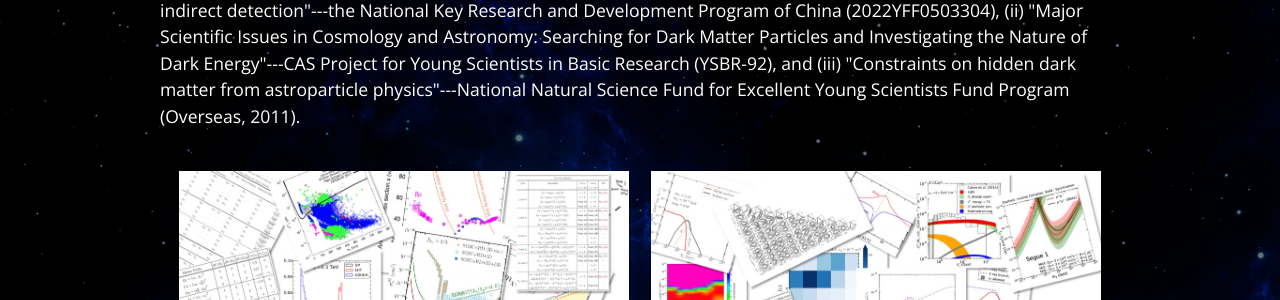
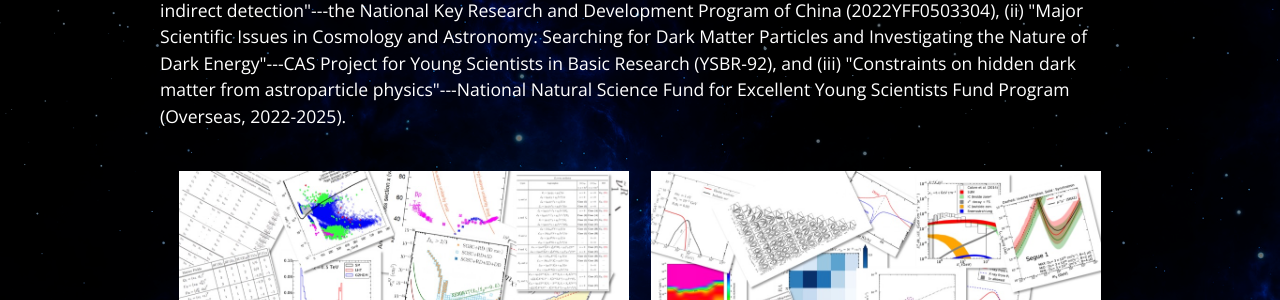
Before and after one commit to smingtsai/PMOdarkmatter, a Jekyll site: the page built from research.md, in a window 1280 px wide and 900 px high, scrolled down 1851 px. Shown: the part 368-668 px from the top of the window. Built offline with Jekyll 4.4.1, drawn with Linux system fonts in a browser that asks for light colours; some of the changed text lies outside the part shown.

Commit message:
Update research.html

```diff
--- a/_layouts/research.html
+++ b/_layouts/research.html
@@ -17,7 +17,7 @@ This approach allows for cross-verification with other particle physics experime
 
         Bridging DM models and experimental data is a challenging task.Fig 2 illustrates the workflow for studying the nature of DM.A comprehensive study encompasses all steps from (a) to (f), although some DM research focuses on only a portion or individual steps.The blue boxes (a) to (b) represent the particle model-building process.Conversely, researchers working on DM indirect detection, represented by the green section from (c) to (f), consider more astrophysical parameters than just a particle model.Interestingly, those working on the blue boxes are usually unfamiliar with the green sections, and vice versa.To benefit the community, my collaborators and I have developed useful codes like LikeDM (download the code from <a href="https://likedm.hepforge.org">https://likedm.hepforge.org</a>) and BayesFITS.These codes facilitate combination studies of both particle and astrophysical model parameter spaces.
 
-        Our current research grants are all based on the following proposals:  (i) "The theoretical studies of dark matter indirect detection"---the National Key Research and Development Program of China (2022YFF0503304), (ii) "Major Scientific Issues in Cosmology and Astronomy: Searching for Dark Matter Particles and Investigating the Nature of Dark Energy"---CAS Project for Young Scientists in Basic Research (YSBR-92), and (iii) "Constraints on hidden dark matter from astroparticle physics"---National Natural Science Fund for Excellent Young Scientists Fund Program (Overseas, 2011).
+        Our current research grants are all based on the following proposals:  (i) "The theoretical studies of dark matter indirect detection"---the National Key Research and Development Program of China (2022YFF0503304), (ii) "Major Scientific Issues in Cosmology and Astronomy: Searching for Dark Matter Particles and Investigating the Nature of Dark Energy"---CAS Project for Young Scientists in Basic Research (YSBR-92), and (iii) "Constraints on hidden dark matter from astroparticle physics"---National Natural Science Fund for Excellent Young Scientists Fund Program (Overseas, 2022-2025).
     </div>
 <div>
 
```
